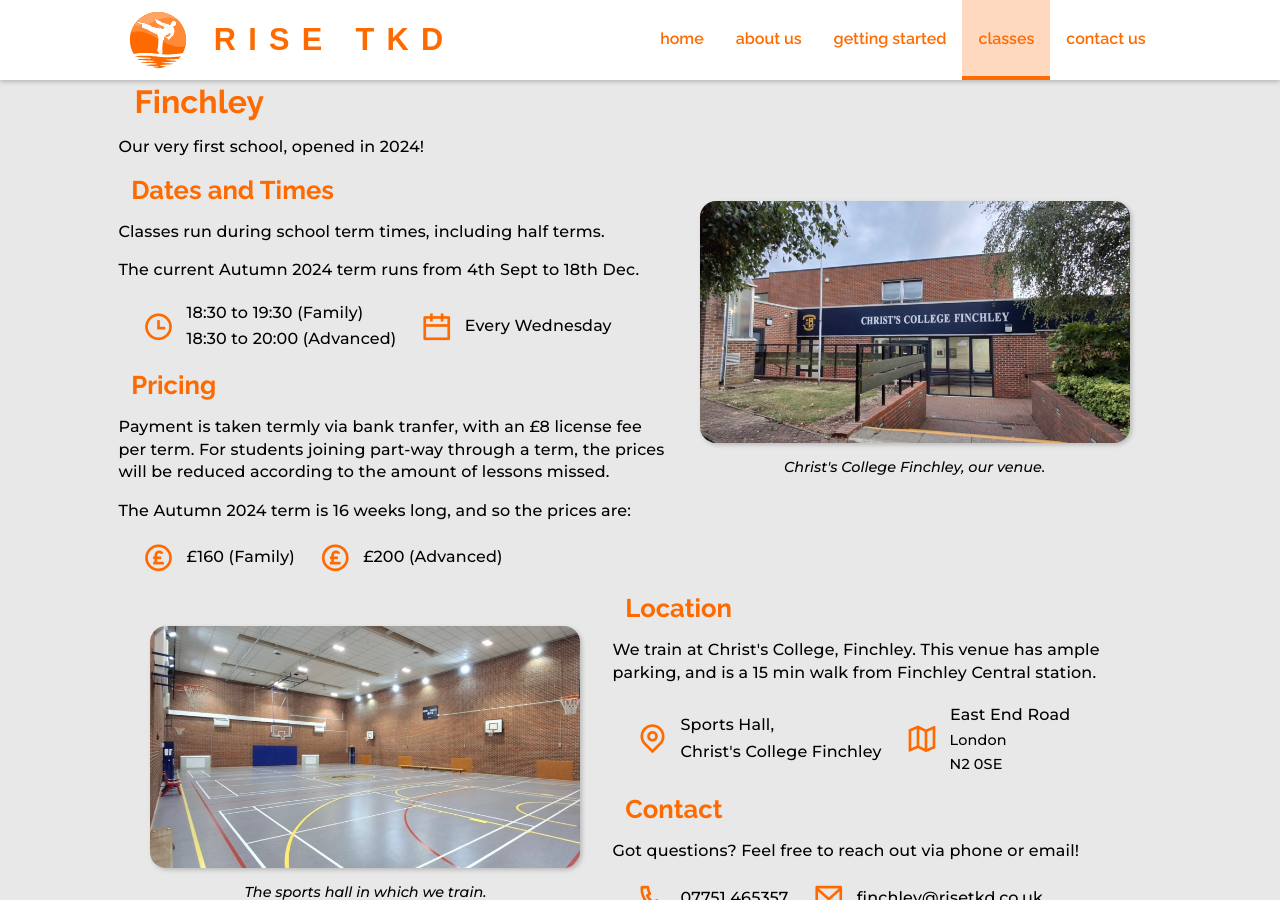
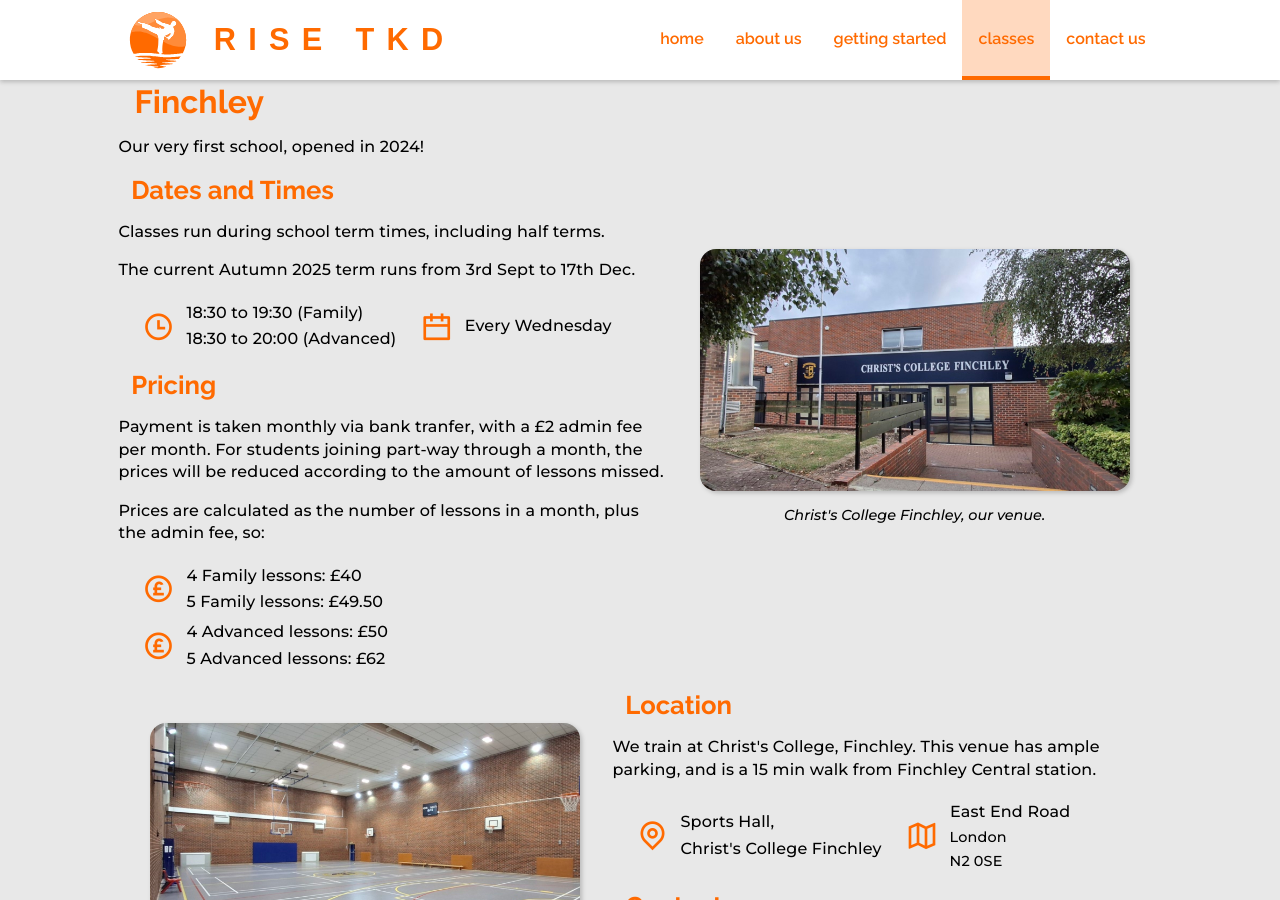
Before and after one commit to RiseTKD/risetkd.github.io, a Jekyll site: the page built from pages/classes.html, in a window 1280 px wide and 900 px high, scrolled down 799 px. Built offline with Jekyll 4.4.1, drawn with Linux system fonts in a browser that asks for light colours; nearby versions of some CDN libraries; some web fonts are replaced.

Commit message:
Update out-of-date info

```diff
--- a/pages/about-us.html
+++ b/pages/about-us.html
@@ -37,8 +37,8 @@
 			<section id="segment-instructor-body">
 				<a class="anchor" id="our-instructor"></a>
 				<h2>Our Instructor</h2>
-				<p>At the age of just 10, Daniel Beard (3<sup>rd</sup> degree) started his training under Grand Master Nardizzi (9<sup>th</sup> degree) at Taekwon-Do Impact's Kensington class. Taekwon-Do quickly became a central part of his life and since then, he has trained in the art continuously, throughout both school and university. After completing these, Daniel decided that Taekwon-Do was where his heart truly lay, which led him to founding Rise Taekwon-Do in 2024, to pass his love for the martial art on to others.</p>
-				<p>Since the pandemic, he has also become a regular member of the Impact Squad, attending numerous Taekwon-Do competitions each year across the country and in Europe. He is currently the adult England Champion for 3<sup>rd</sup> degree patterns, having won gold at the 2024 English National Championships.</p>
+				<p>At the age of just 10, Daniel Beard (4<sup>th</sup> degree) started his training under Grand Master Nardizzi (9<sup>th</sup> degree) at Taekwon-Do Impact's Kensington class. Taekwon-Do quickly became a central part of his life and since then, he has trained in the art continuously, throughout both school and university. After completing these, Daniel decided that Taekwon-Do was where his heart truly lay, which led him to founding Rise Taekwon-Do in 2024, to pass his love for the martial art on to others.</p>
+				<p>Since the pandemic, he has also become a regular member of the Impact Squad, attending numerous Taekwon-Do competitions each year across the country and in Europe. He is currently the adult England Champion for Power Breaking, and was previously the adult male 3<sup>rd</sup> degree patterns English Champion, having competed at both the 2025 and 2024 English National Championships.</p>
 				<h3>Key Facts</h3>
 				<ul class="infocard-list">
 					<li>
--- a/pages/classes.html
+++ b/pages/classes.html
@@ -93,7 +93,7 @@
 				<a class="anchor" id="finchley-dates-and-times"></a>
 				<h3>Dates and Times</h3>
 				<p>Classes run during school term times, including half terms.</p>
-				<p>The current Autumn 2024 term runs from 4th Sept to 18th Dec.</p>
+				<p>The current Autumn 2025 term runs from 3rd Sept to 17th Dec.</p>
 				<ul class="infocard-list">
 					<li>
 						<div class="infocard">
@@ -119,14 +119,17 @@
 			<section id="segment-finchley-pricing">
 				<a class="anchor" id="finchley-pricing"></a>
 				<h3>Pricing</h3>
-				<p>Payment is taken termly via bank tranfer, with an £8 license fee per term. For students joining part-way through a term, the prices will be reduced according to the amount of lessons missed.</p>
-				<p>The Autumn 2024 term is 16 weeks long, and so the prices are:</p>
+				<p>Payment is taken monthly via bank tranfer, with a £2 admin fee per month. For students joining part-way through a month, the prices will be reduced according to the amount of lessons missed.</p>
+				<p>Prices are calculated as the number of lessons in a month, plus the admin fee, so:</p>
 				<ul class="infocard-list">
 					<li>
 						<div class="infocard">
 							<a title="Family lesson price">
 								<div class="infocard-icon"><i class="icon ri-money-pound-circle-line"></i></div>
-								<div class="infocard-text"><p>£160 (Family)</p></div>
+								<div class="infocard-text">
+									<p>4 Family lessons: £40 </p>
+									<p>5 Family lessons: £49.50</p>
+								</div>
 							</a>
 						</div>
 					</li>
@@ -134,7 +137,10 @@
 						<div class="infocard">
 							<a title="Advanced lesson price">
 								<div class="infocard-icon"><i class="icon ri-money-pound-circle-line"></i></div>
-								<div class="infocard-text"><p>£200 (Advanced)</p></div>
+								<div class="infocard-text">
+									<p>4 Advanced lessons: £50</p>
+									<p>5 Advanced lessons: £62</p>
+								</div>
 							</a>
 						</div>
 					</li>
--- a/pages/index.html
+++ b/pages/index.html
@@ -29,7 +29,7 @@
 				<a class="anchor" id="who-are-we"></a>
 				<h2>Who are we?</h2>
 				<p>Rise Taekwon-Do is a martial arts school teaching ITF-style Taekwon-Do in north London. We teach weekly lessons open to students of all abilities, and any age 8 or above.</p>
-				<p>Our club was founded in 2024 by our instructor, Daniel Beard (3<sup>rd</sup> degree), a 15-year veteran of Taekwon-Do under Grand Master Nardizzi (9<sup>th</sup> degree).</p>
+				<p>Our club was founded in 2024 by our instructor, Daniel Beard (4<sup>th</sup> degree), a 15-year veteran of Taekwon-Do under Grand Master Nardizzi (9<sup>th</sup> degree).</p>
 				<p>Rise Taekwon-Do is a proud member of GM Nardizzi's association, Taekwon-Do Impact, and through it, is licensed by the International Taekwon-Do Federation (ITF).</p>
 				<a class="button" id="button-about" title="Learn more about Rise Taekwon-Do" href="/about-us">
 					<span class="button-text">Learn more about Rise Taekwon-Do</span>
```
